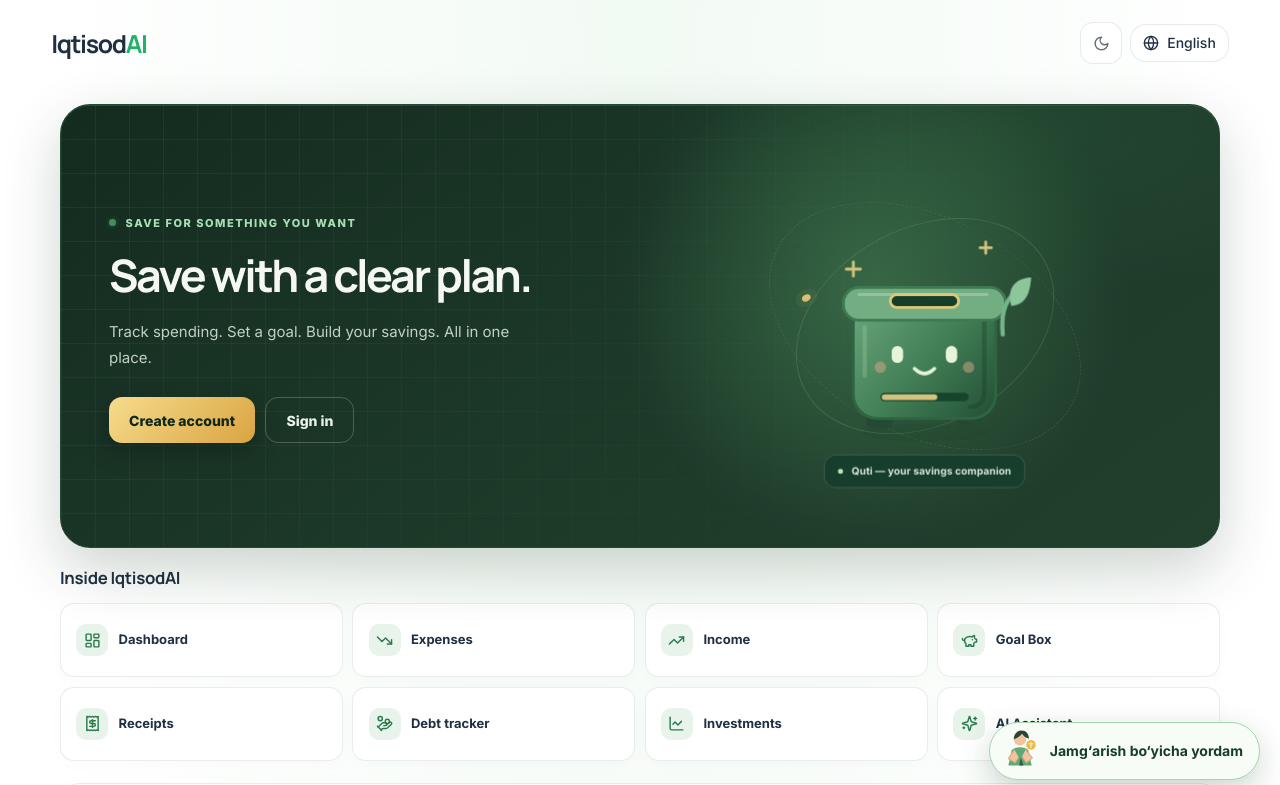
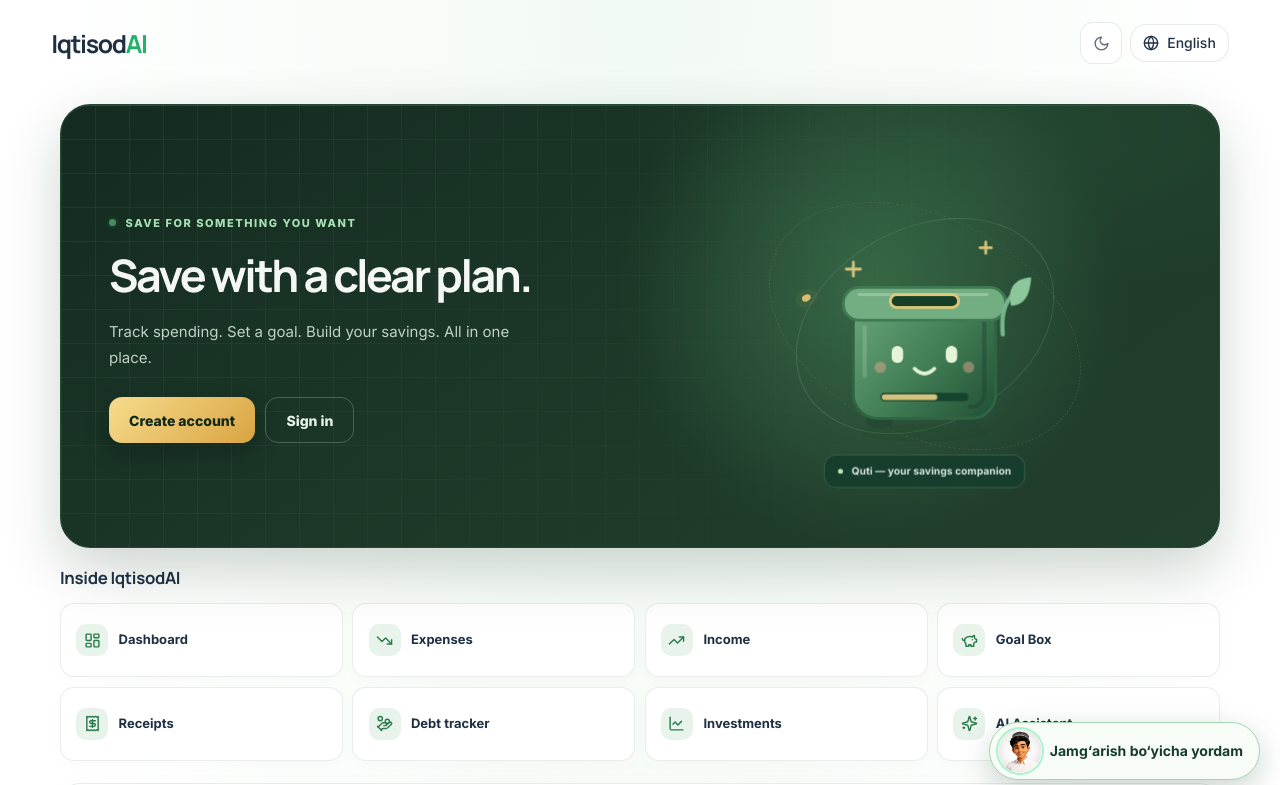
Before and after one commit to IbrohimMamatkarimov/myiqtisodai, a Next.js app in the folder frontend/: page /en/about in a window 1280 px wide. Shown: the top 785 px of the page. Built offline with nearby package versions, Linux system fonts and the light colour scheme.

Commit message:
Use polished savings coach portrait for companion

```diff
--- a/frontend/src/app/[locale]/about/page.tsx
+++ b/frontend/src/app/[locale]/about/page.tsx
@@ -15,14 +15,6 @@ const INSIDE = [
   { key: 'receipts', Icon: Receipt }, { key: 'debts', Icon: HandCoins },
   { key: 'investments', Icon: LineChart }, { key: 'assistant', Icon: Sparkles },
 ] as const;
-
-function SavingsGuide({ className = "" }: { className?: string }) {
-  return <svg viewBox="0 0 64 64" className={className} aria-hidden="true">
-    <circle cx="32" cy="15" r="9" fill="#f2c39d"/><path d="M23 15c0-8 5-13 11-13 7 0 11 5 11 12-5-1-8-4-10-7-3 4-7 6-12 8Z" fill="#274633"/>
-    <path d="M20 31c4-6 20-6 24 0l5 22H15l5-22Z" fill="#5eaa76"/><path d="M24 30l-9 13 10 6 5-8M40 30l10 12-9 7-6-9" fill="#f2c39d" stroke="#dcaa82" strokeWidth="1.5"/>
-    <path d="M19 53h12l2-12 4 12h12" fill="#345a41"/><circle cx="48" cy="23" r="7" fill="#eaba4d"/><path d="M48 19v8M45 21.5h6" stroke="#fff5d0" strokeWidth="1.4" strokeLinecap="round"/>
-  </svg>;
-}
 
 function QutiCompanion() {
   const [open, setOpen] = useState(false);
@@ -43,11 +35,11 @@ function QutiCompanion() {
   }
   return <div className="fixed bottom-5 right-5 z-50">
     {open && <section role="dialog" aria-label="Quti companion" className="mb-3 w-[min(370px,calc(100vw-2.5rem))] overflow-hidden rounded-3xl border border-[#377553]/30 bg-[#f8fcf8] shadow-2xl">
-      <header className="flex items-center gap-3 bg-[#173d29] px-4 py-3 text-white"><RobotMascot tone="forest" className="h-12 w-12 shrink-0" /><div className="flex-1"><strong className="text-sm">Jamg‘arish bo‘yicha yordamchi</strong><p className="text-xs text-emerald-100">Quti bilan birga reja qilamiz</p></div><button type="button" onClick={() => setOpen(false)} aria-label="Close"><X size={18}/></button></header>
+      <header className="flex items-center gap-3 bg-[#173d29] px-4 py-3 text-white"><img src="/coach-avatar.png" alt="" className="h-12 w-12 shrink-0 rounded-2xl object-cover object-top" /><div className="flex-1"><strong className="text-sm">Sizning jamg‘arish murabbiyingiz</strong><p className="text-xs text-emerald-100">Quti bilan birga reja qilamiz</p></div><button type="button" onClick={() => setOpen(false)} aria-label="Close"><X size={18}/></button></header>
       <div className="space-y-3 p-4 text-sm text-[#173d29]"><p>Jamg‘arish yoki byudjetni boshlash haqida so‘rang. Shaxsiy raqamlaringizni kiritmang — hisobingizga kirgach, Quti ularni xavfsiz tahlil qiladi.</p>{answer && <p className="whitespace-pre-wrap rounded-2xl bg-emerald-100/70 p-3">{answer}</p>}{error && <p role="alert" className="text-red-700">{error}</p>}<textarea value={question} onChange={(event) => setQuestion(event.target.value)} maxLength={1200} className="min-h-24 w-full rounded-2xl border border-[#377553]/30 bg-white p-3" placeholder="Har oy qanday pul jamg‘arsam bo‘ladi?" /></div>
       <div className="flex justify-end border-t border-[#377553]/15 p-3"><button type="button" onClick={ask} disabled={!question.trim() || loading} className="inline-flex items-center gap-2 rounded-xl bg-[#2d7550] px-4 py-2 text-sm font-semibold text-white disabled:opacity-50"><Send size={15}/>{loading ? "O‘ylayapman…" : "Qutidan so‘rash"}</button></div>
     </section>}
-    <button type="button" onClick={() => setOpen((value) => !value)} aria-label="Ask Quti" className="group flex items-center gap-2 rounded-full border border-[#a5d4af] bg-[#f7fcf7] py-1.5 pl-2 pr-4 text-sm font-bold text-[#173d29] shadow-[0_10px_30px_rgba(24,68,43,.22)]"><SavingsGuide className="h-11 w-11 transition-transform group-hover:-translate-y-1" /><span>Jamg‘arish bo‘yicha yordam</span></button>
+    <button type="button" onClick={() => setOpen((value) => !value)} aria-label="Ask Quti" className="group flex items-center gap-2 rounded-full border border-[#a5d4af] bg-[#f7fcf7] py-1.5 pl-2 pr-4 text-sm font-bold text-[#173d29] shadow-[0_10px_30px_rgba(24,68,43,.22)]"><img src="/coach-avatar.png" alt="" className="h-11 w-11 rounded-full object-cover object-top ring-2 ring-emerald-200 transition-transform group-hover:-translate-y-1" /><span>Jamg‘arish bo‘yicha yordam</span></button>
   </div>;
 }
 
```
